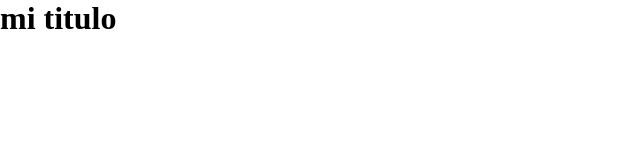
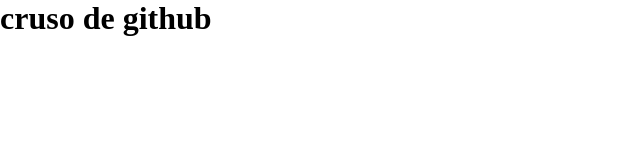
Before and after one commit to jmsanchez10/juliangithub, a plain HTML site: page index.html in a window 1280 px wide. Shown: the whole page, without its empty margins (0-640 px from the left). Drawn offline with Linux system fonts and the light colour scheme.

Commit message:
cambie el titulo de h1

```diff
--- a/index.html
+++ b/index.html
@@ -9,7 +9,7 @@
 </head>
 <body>
     <header>
-        <h1>mi titulo</h1>
+        <h1>cruso de github</h1>
     </header>
     <section></section>
 </body>
```
